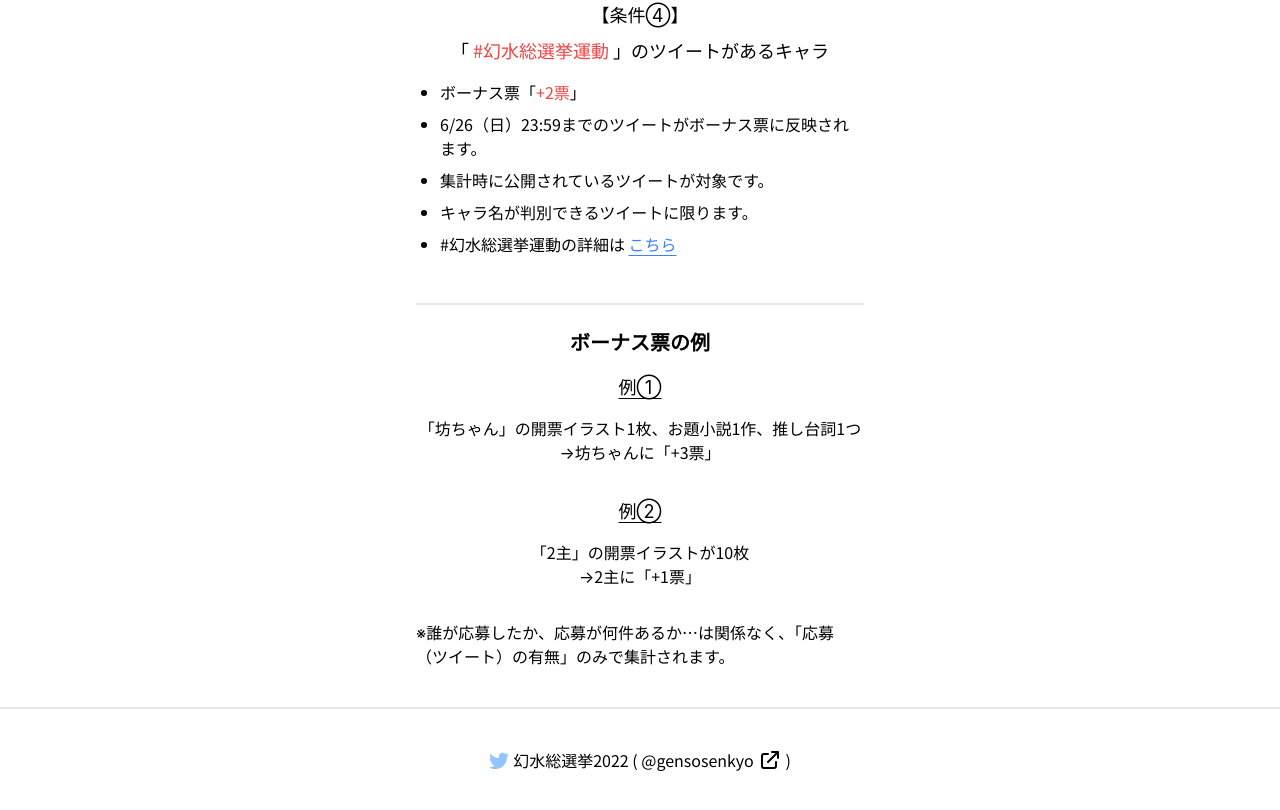
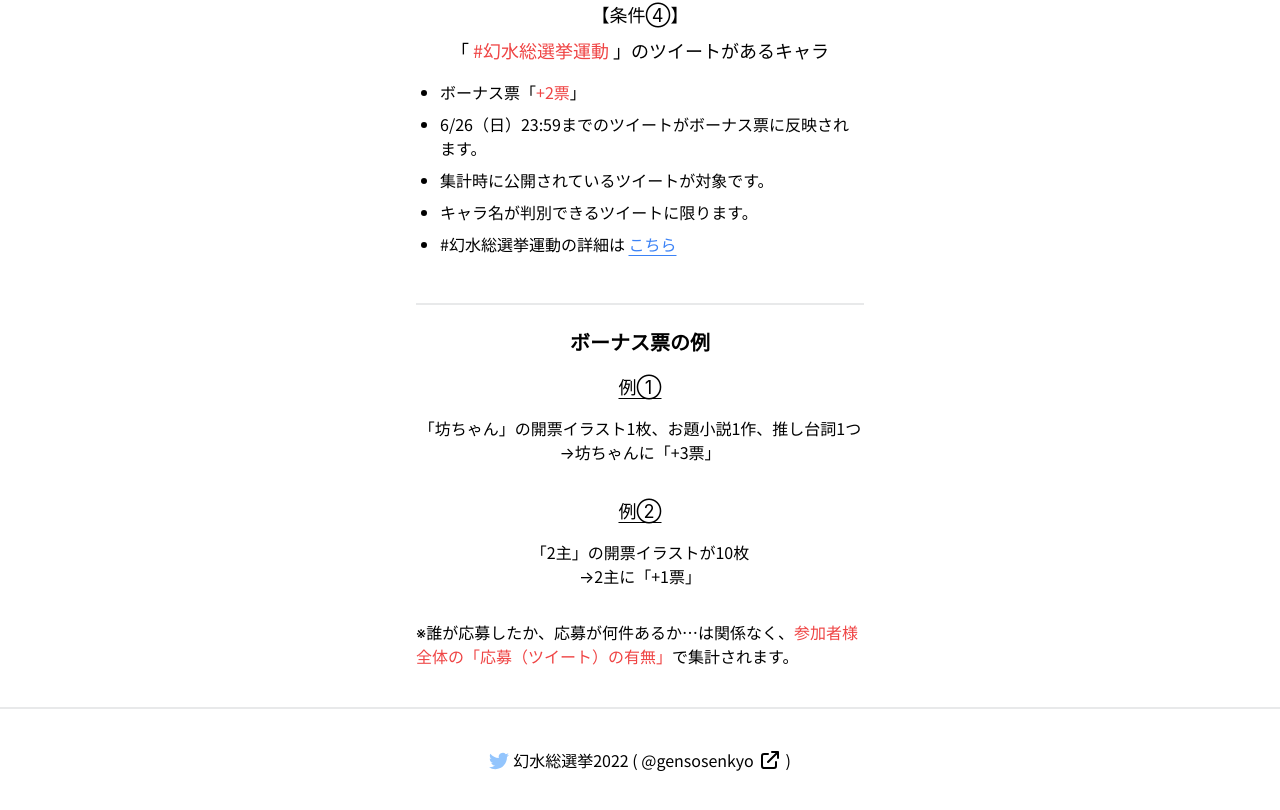
Before and after one commit to true-runes/suikoden-election-2022-frontend, a Next.js app: page /events-in-event/bonus-votes in a window 1280 px wide. Shown: the part 1088-1898 px from the top of the page. Built offline with nearby package versions, Linux system fonts and the light colour scheme; no server answers; a web font is replaced by a local one.

Commit message:
feat: 🎸 文言変更（赤色にする）

```diff
--- a/pages/events-in-event/bonus-votes.tsx
+++ b/pages/events-in-event/bonus-votes.tsx
@@ -214,7 +214,11 @@ const BonusVotes: NextPage = () => {
                 </div>
 
                 <div className="text-base text-left">
-                  ※誰が応募したか、応募が何件あるか…は関係なく、「応募（ツイート）の有無」のみで集計されます。
+                  ※誰が応募したか、応募が何件あるか…は関係なく、
+                  <span className="text-red-500">
+                    参加者様全体の「応募（ツイート）の有無」
+                  </span>
+                  で集計されます。
                 </div>
               </div>
             </div>
```
